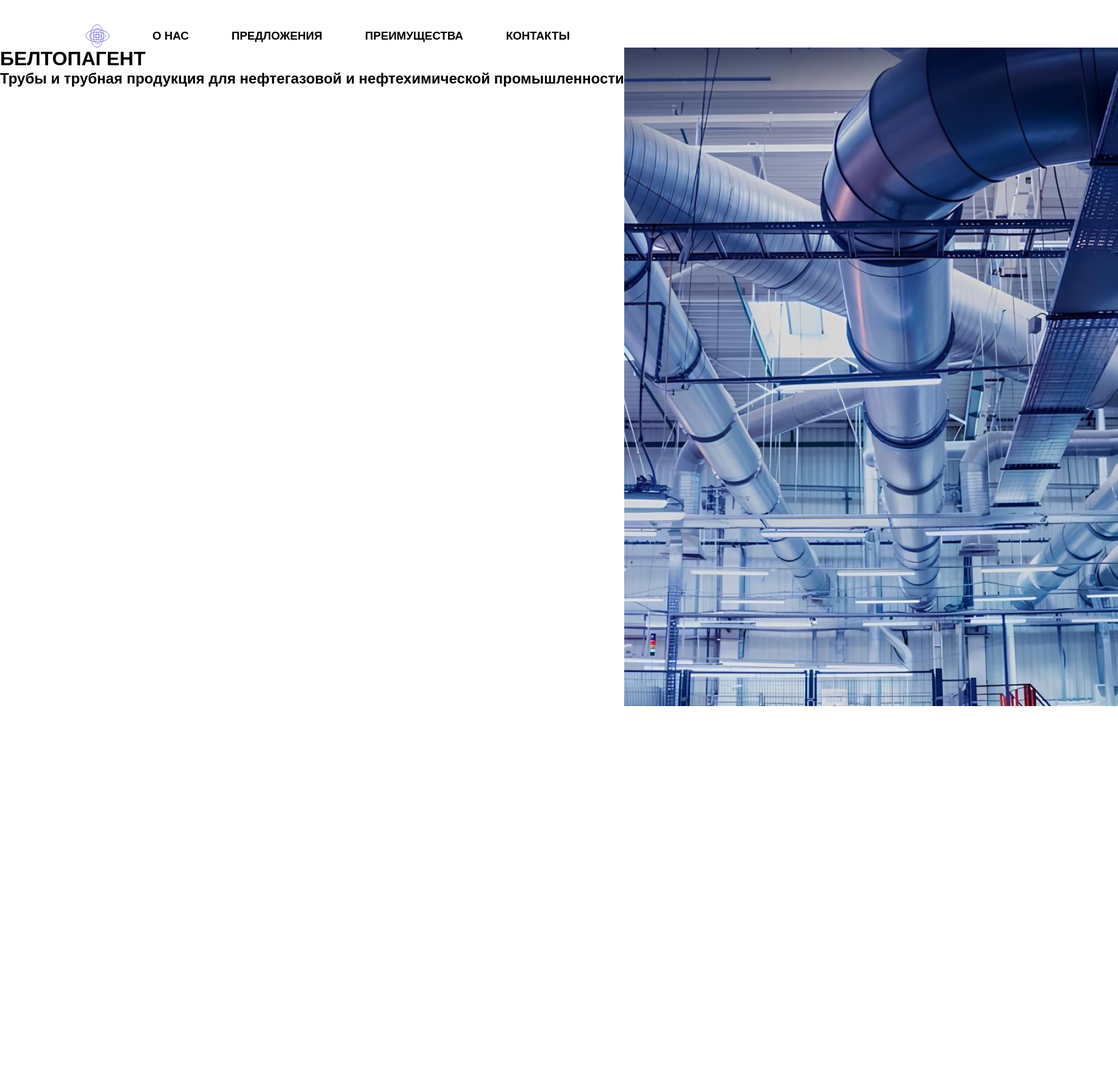
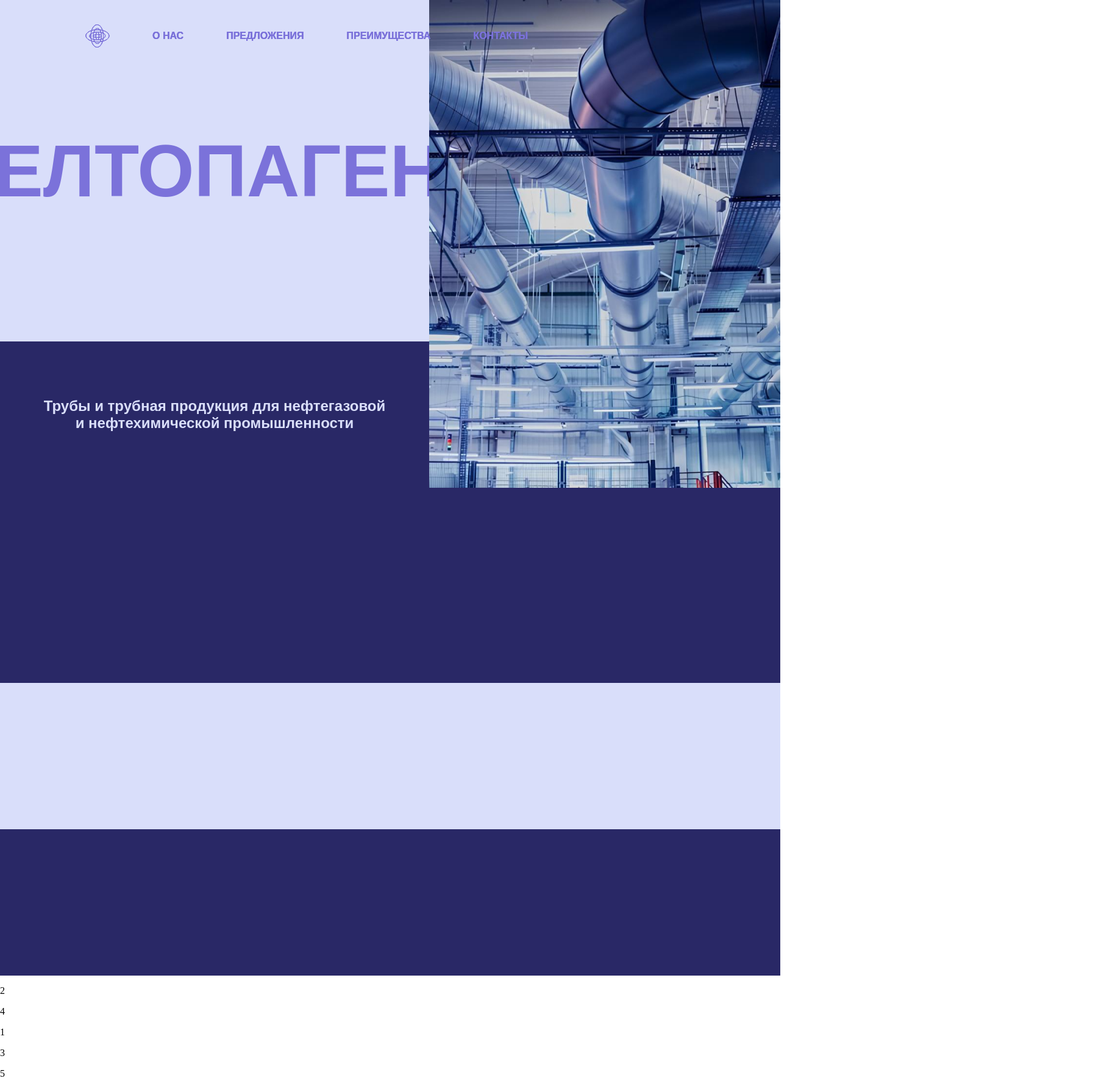
Before and after one commit to UlianaFomina/BelTopAgent, a React (Create React App) app: page / in a window 1280 px wide. Shown: the whole page at 61% size, 1834 px wide, since content can reach past the window. Before the commit the page ends 1158 px from the top, so only its background shows below. Built offline with nearby package versions, Linux system fonts and the light colour scheme; a web font is replaced by a local one.

Commit message:
feat: :sparkles: add bones of some components

```diff
--- /dev/null
+++ b/src/components/AboutUs/AboutUs.tsx
@@ -0,0 +1,22 @@
+import React from "react";
+import "./index.css";
+
+import { texts } from "../../theme/infoObjects/all.ts";
+
+export const AboutUs = () => {
+  return (
+    <div className="about">
+      <div className="about-info">
+        <p className="about-info-text" style={{ textAlign: "right" }}>
+          {texts.aboutUs.text1}
+        </p>
+      </div>
+      <div className="about-logo"></div>
+      <div className="about-info">
+        <p className="about-info-text" style={{ textAlign: "left" }}>
+          {texts.aboutUs.text2}
+        </p>
+      </div>
+    </div>
+  );
+};
--- /dev/null
+++ b/src/components/AboutUs/index.css
@@ -0,0 +1,22 @@
+.about{
+    height: 100vh;
+    background-color: var(--bg-dark);
+}
+.about-info{
+    display: flex;
+    justify-content: space-between;
+    align-items: center;
+    padding: 20px 160px;
+    height: 35%;
+}
+.about-info-text{
+    font-size: var(--font-sise-md);
+    color: var(--lite-violet);
+}
+.about-logo{
+    display: flex;
+    justify-content: center;
+    align-items: center;
+    height: 30%;
+    background-color: var(--lite-violet);
+}
--- a/src/components/Header/Header.tsx
+++ b/src/components/Header/Header.tsx
@@ -1,15 +1,16 @@
 import React from "react";
 import "./index.css";
 import { LogoMini } from "../../theme/icons/LogoMini.tsx";
+import { titles } from "../../theme/infoObjects/all.ts";
 
 export const Header = () => {
   return (
     <div className="header-container">
       <LogoMini />
-      <h3>О НАС</h3>
-      <h3>ПРЕДЛОЖЕНИЯ</h3>
-      <h3>ПРЕИМУЩЕСТВА</h3>
-      <h3>КОНТАКТЫ</h3>
+      <a href="/#">{titles.aboutUs}</a>
+      <a href="/#">{titles.offers}</a>
+      <a href="/#">{titles.benefits}</a>
+      <a href="/#">{titles.contacts}</a>
     </div>
   );
 };
--- a/src/components/Header/index.css
+++ b/src/components/Header/index.css
@@ -4,4 +4,6 @@
   align-items: center;
   margin-top: 40px;
   margin-left: 140px;
+  position: absolute;
+  top: 0;
 }
--- a/src/components/Main/Main.tsx
+++ b/src/components/Main/Main.tsx
@@ -1,20 +1,20 @@
 import React from "react";
 import "./index.css";
 import MainImg from "../../theme/images/Main.png";
+import { texts, titles } from "../../theme/infoObjects/all.ts";
 
 export const Main = () => {
   return (
     <div className="main">
       <div className="main-info">
-        <h1>БЕЛТОПАГЕНТ</h1>
-        <div>
-          <h2>
-            Трубы и трубная продукция для нефтегазовой и нефтехимической
-            промышленности
-          </h2>
+        <div className="main-info-title">
+          <h1 className="main-info-title-text">{titles.projectName}</h1>
+        </div>
+        <div className="main-info-desk">
+          <h2 className="main-info-desk-text">{texts.main.desc}</h2>
         </div>
       </div>
-      <img src={MainImg} alt="main-image" />
+      <img src={MainImg} alt="main-image" className="main-img" />
     </div>
   );
 };
--- a/src/components/Main/index.css
+++ b/src/components/Main/index.css
@@ -1,4 +1,35 @@
 .main {
   display: flex;
   justify-content: space-between;
+  height: 100vh;
+  background-color: var(--lite-violet);
 }
+.main-info{
+  width: 55%;
+}
+.main-info-title{
+  height: 70%;
+  align-items: center;
+  display: flex;
+  justify-content: center;
+}
+.main-info-title-text {
+  color: var(--dark-violet);
+  font-size: 120px;
+}
+.main-info-desk{
+  height: 30%;
+  align-items: center;
+  display: flex;
+  justify-content: center;
+  background-color: var(--bg-dark);
+}
+.main-info-desk-text {
+  color: var(--lite-violet);
+  text-align: center;
+  width: 80%;
+  font-size: 32;
+}
+.main-img{
+  width: 45%;
+}
--- /dev/null
+++ b/src/components/Offers/Offers.tsx
@@ -0,0 +1,48 @@
+import React, { ReactElement } from "react";
+import "./index.css";
+
+import { texts } from "../../theme/infoObjects/all.ts";
+
+export const Offers = () => {
+  return (
+    <div className="offers">
+      <h2 className="offers-title">{texts.offers.title}</h2>
+      <div className="offers-setcion-container">
+        <Section
+          content={[
+            texts.offers.option1,
+            "2",
+            texts.offers.option3,
+            "4",
+            texts.offers.option5,
+          ]}
+        />
+        <Section
+          content={["1", texts.offers.option2, "3", texts.offers.option4, "5"]}
+        />
+      </div>
+    </div>
+  );
+};
+
+type ISectionProps = {
+  content: string[];
+};
+
+const Section = ({ content }: ISectionProps) => {
+  return (
+    <div className="offers-section">
+      {content.map((item) => {
+        if (item.length === 1) {
+          return <p className="offers-section-num">{item}</p>;
+        } else {
+          return (
+            <div className="offers-section-info">
+              <p className="offers-section-info-text">{item}</p>
+            </div>
+          );
+        }
+      })}
+    </div>
+  );
+};
--- a/src/index.css
+++ b/src/index.css
@@ -2,16 +2,6 @@
 
 body {
   margin: 0;
-  font-family: -apple-system, BlinkMacSystemFont, "Segoe UI", "Roboto", "Oxygen",
-    "Ubuntu", "Cantarell", "Fira Sans", "Droid Sans", "Helvetica Neue",
-    sans-serif;
-  -webkit-font-smoothing: antialiased;
-  -moz-osx-font-smoothing: grayscale;
-}
-
-code {
-  font-family: source-code-pro, Menlo, Monaco, Consolas, "Courier New",
-    monospace;
 }
 * {
   scrollbar-width: thin;
@@ -69,45 +59,19 @@ code {
 a {
   width: max-content;
   text-decoration: none;
-  color: var(--dark-green);
+  color: var(--dark-violet);
   transition: 1s;
   font-family: var(--font-main);
-  font-weight: 400;
+  font-weight: 600;
+  font-style:inherit;
 }
 
-input {
-  outline: none;
-  border: 1px solid black;
-  border-radius: 5px;
-  font-family: var(--font-main);
-  font-weight: 400;
-  transition: 1s;
-}
-input[type="file"]::file-selector-button {
-  background-color: var(--lite-green);
-  border: none;
-  color: var(--dark-green);
-  border-radius: 5px;
-}
-input:focus,
-input:hover,
-button:focus,
-button:hover,
-textarea:focus,
-textarea:hover,
+
 a:focus,
 a:hover {
   opacity: 70%;
   cursor: pointer;
   outline: none;
-}
-textarea {
-  font-family: var(--font-main);
-  font-weight: 400;
-  transition: 1s;
-  resize: none;
-  outline: none;
-  border-radius: 5px;
 }
 
 h1,
@@ -119,7 +83,7 @@ span {
   width: max-content;
   font-family: var(--font-main);
   font-weight: 600;
-  color: var(--dark-green);
+  color: var(--black);
 }
 button {
   border: none;
@@ -127,6 +91,3 @@ button {
   border-radius: 5px;
   transition: 1s;
 }
-.layout {
-  display: flex;
-}
--- a/src/pages/MainPage/MainPage.tsx
+++ b/src/pages/MainPage/MainPage.tsx
@@ -2,11 +2,21 @@ import React from "react";
 import "./index.css";
 import { Layout } from "../../components/Layout/Layout.tsx";
 import { Main } from "../../components/Main/Main.tsx";
+import { AboutUs } from "../../components/AboutUs/AboutUs.tsx";
+import { Offers } from "../../components/Offers/Offers.tsx";
 
 export const MainPage = () => {
   return (
-    <Layout>
-      <Main />
-    </Layout>
+    <>
+      <Layout>
+        <Main />
+      </Layout>
+      <Layout>
+        <AboutUs />
+      </Layout>
+      <Layout>
+        <Offers />
+      </Layout>
+    </>
   );
 };
--- /dev/null
+++ b/src/theme/infoObjects/all.ts
@@ -0,0 +1,32 @@
+export const titles = {
+  projectName: "БЕЛТОПАГЕНТ",
+  aboutUs: "О НАС",
+  offers: "ПРЕДЛОЖЕНИЯ",
+  benefits: "ПРЕИМУЩЕСТВА",
+  contacts: "КОНТАКТЫ",
+};
+export const texts = {
+  main: {
+    desc: "Трубы и трубная продукция для нефтегазовой и нефтехимической промышленности",
+  },
+  aboutUs: {
+    text1: "",
+    text2: "",
+  },
+  offers: {
+    title: "",
+    option1: "",
+    option2: "",
+    option3: "",
+    option4: "",
+    option5: "",
+  },
+  benefits: {
+    title: "",
+    option1: "",
+    option2: "",
+    option3: "",
+    option4: "",
+    option5: "",
+  },
+};
```
Also changed, not shown: src/components/Offers/index.css (added).
